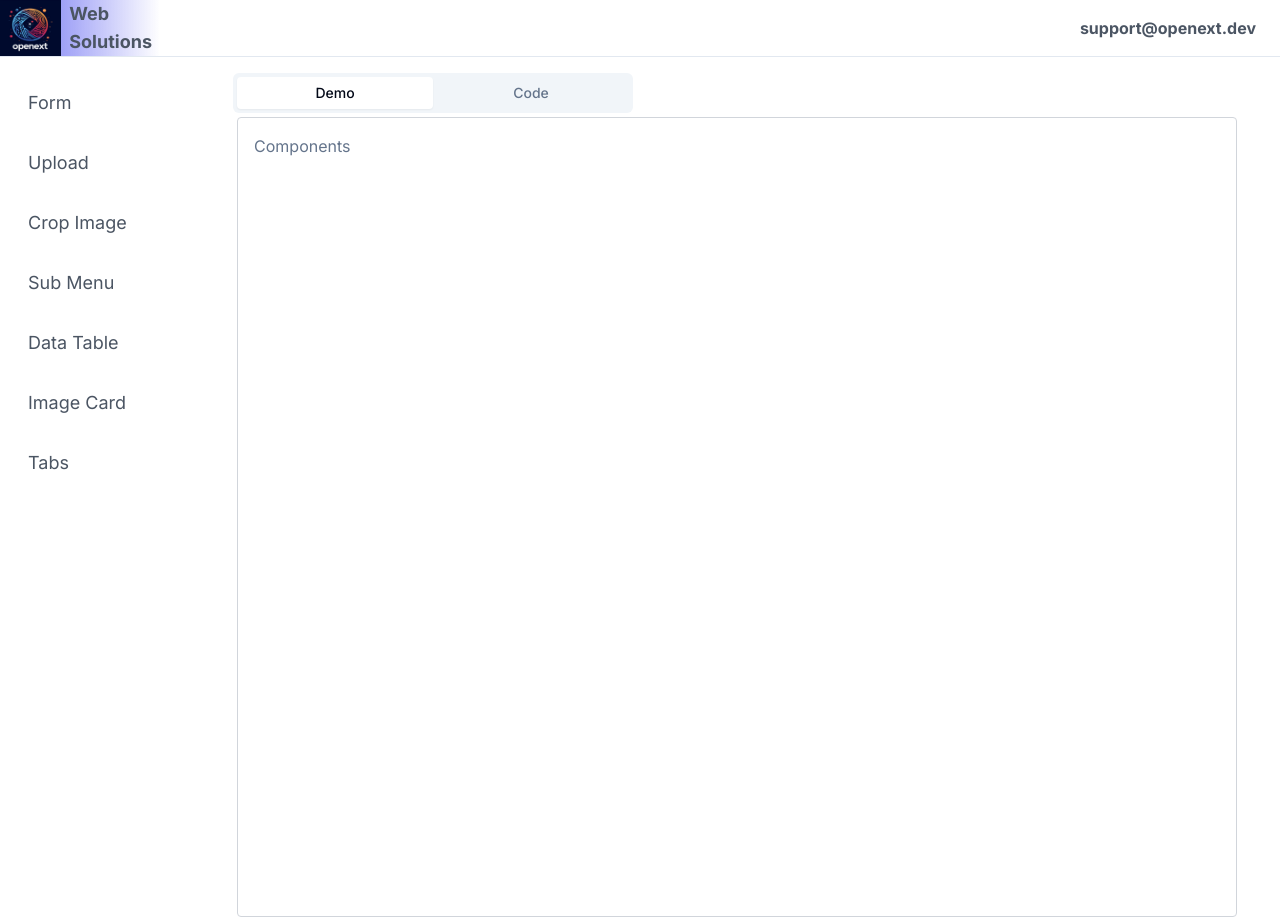
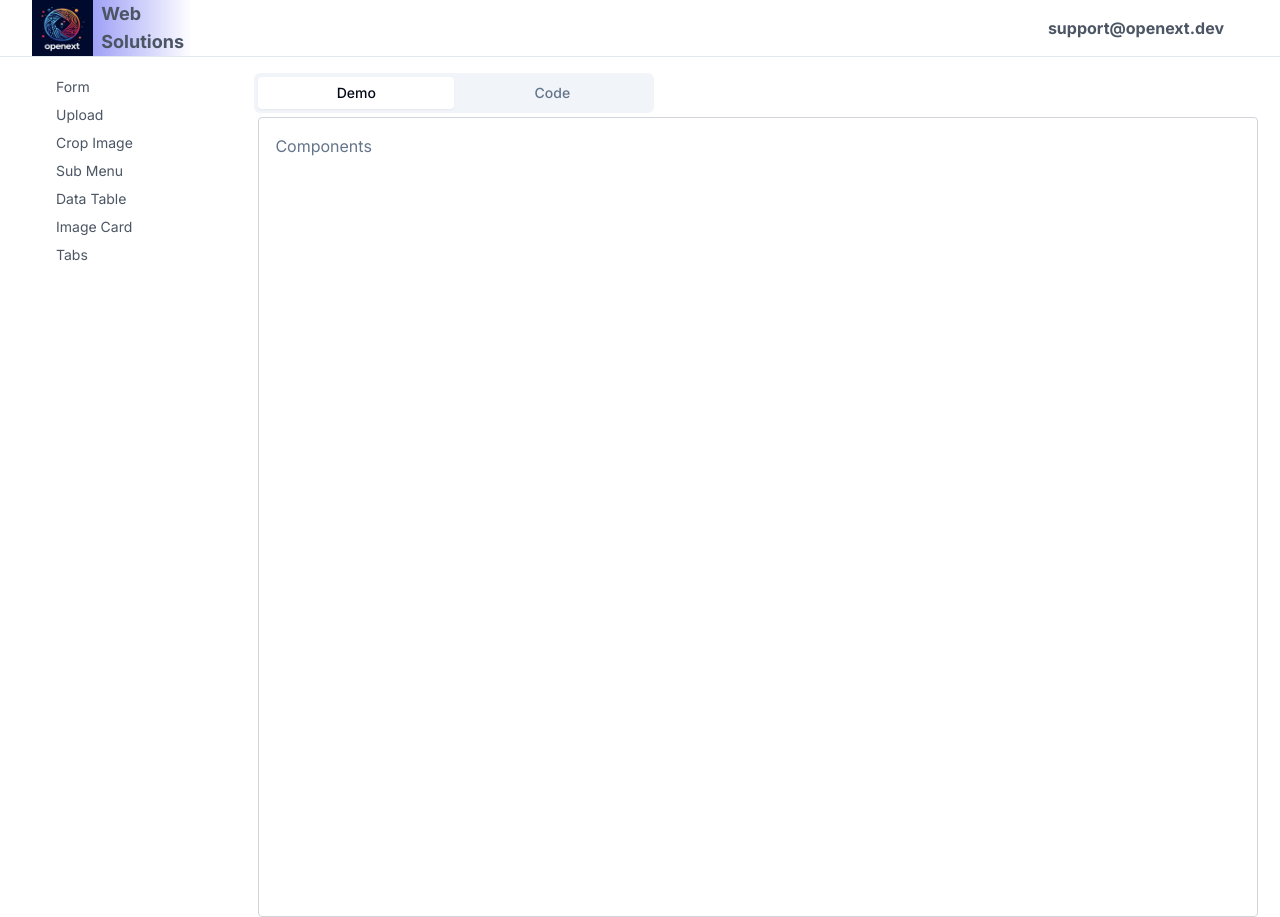
Before and after one commit to OpenExt-Labs/admin-panel-kit, a Next.js app: page / in a window 1280 px wide. Built offline with nearby package versions, Linux system fonts and the light colour scheme.

Commit message:
update navbar

```diff
--- a/src/components/common/nav-bar.tsx
+++ b/src/components/common/nav-bar.tsx
@@ -44,11 +44,9 @@ const menus = [
 
 const Item = ({ path, label, activeTab }: any) => {
   return (
-    <div className={`p-3 py-4 flex items-center justify-between text-gray-600
-    hover:text-gray-800 hover:underline
-    ${activeTab === path ? 'text-black font-bold' : ''}`}>
+    <div className={`flex items-center justify-between text-gray-600 px-2 py-1 hover:text-gray-800 hover:underline ${activeTab === path ? 'text-black font-bold' : ''}`}>
       <Link href={path}>
-        <p className="text-lg">{label}</p>
+        <p className="text-sm">{label}</p>
       </Link>
     </div>
   )
@@ -68,7 +66,7 @@ export default function Navbar({ children }: any) {
     <React.Fragment>
       <div className='flex flex-col w-full h-screen'>
         <div className='sticky top-0 z-50 w-full border-b bg-background/95 backdrop-blur supports-[backdrop-filter]:bg-background/60'>
-          <div className='flex justify-between items-center'>
+          <div className='flex justify-between items-center container'>
             <Logo />
             <div className=''>
               <a
@@ -80,7 +78,7 @@ export default function Navbar({ children }: any) {
             </div>
           </div>
         </div>
-        <div className='flex '>
+        <div className='flex container'>
           <div className='w-1/5 p-4'>
             {
               menus.map((item: any) => {
```
